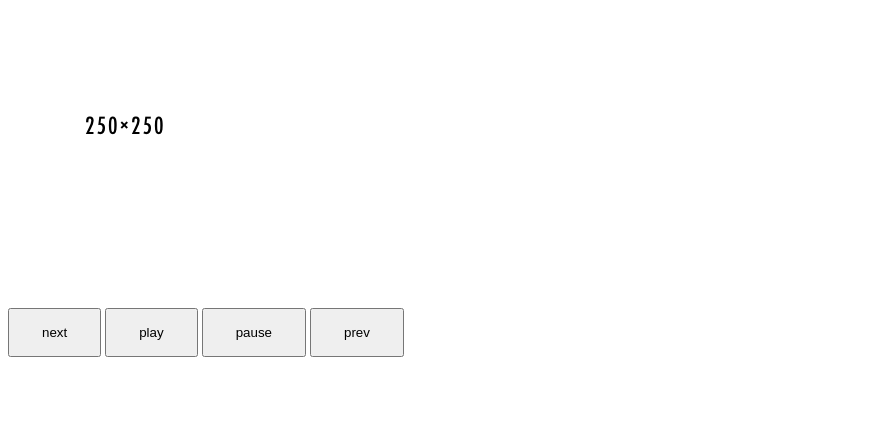
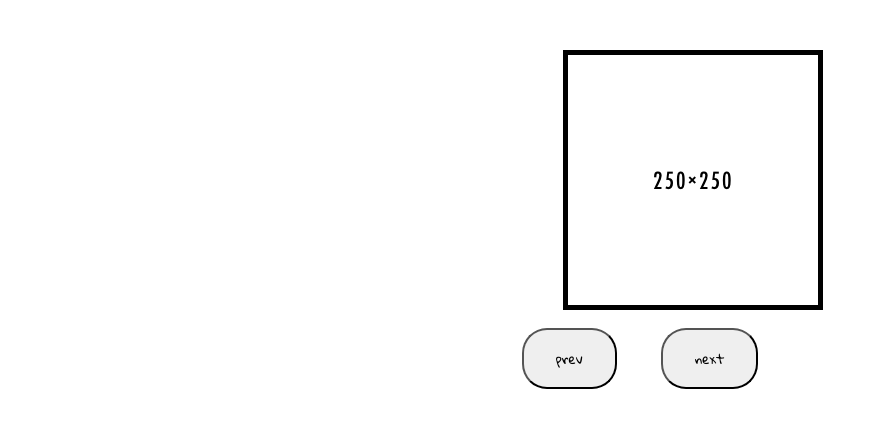
Before and after one commit to divine-devoir/imageslider, a plain HTML site: page index.html in a window 1280 px wide. Shown: the whole page, without its empty margins (0-878 px from the left). Drawn offline with nearby package versions, Linux system fonts and the light colour scheme.

Commit message:
some style added

```diff
--- a/index.html
+++ b/index.html
@@ -1,8 +1,10 @@
 <html>
   <head>
     <link rel="stylesheet" href="stylesheets/main.css">
+      <link href="https://fonts.googleapis.com/css?family=Gloria+Hallelujah" rel="stylesheet">
     <script src="https://ajax.googleapis.com/ajax/libs/jquery/2.2.0/jquery.js"></script>
     <script src="js/main.js"></script>
+
   </head>
   <body>
     <div class="slideshow">
@@ -13,10 +15,10 @@
               <img src="img/placehold5.png">
         </div>
       <div class="slideshow-buttons">
+        <button class="js-prev">prev</button>
         <button class="js-next">next</button>
-        <button class="js-play">play</button>
-        <button class="js-pause">pause</button>
-        <button class="js-prev">prev</button>
+
+
       </div>
 
     </body>
--- a/js/main.js
+++ b/js/main.js
@@ -57,14 +57,7 @@ $(".js-next").on('click', function(){
       doSlides('prev');
     });
   //click to play set interval
-$(".js-play").on('click', function(){
-    play = setInterval(function(){
-           doSlides('next'); }, 2000);
-});
-    //pause button
 
-  $('.js-pause').on('click', function(){
-    clearInterval(play) })
 
 
 })
--- a/stylesheets/main.scss
+++ b/stylesheets/main.scss
@@ -1,14 +1,29 @@
 .slideshow{
   height:300px;
+
+
   img{
     display:none;
     position:absolute;
-    top:0;
-    left:0;
+    top:50px;
+    left:44%;
+    border:5px solid black;
   }
 }
 .slideshow-buttons{
+
   button{
     padding:15px 32px;
+    font-family: 'Gloria Hallelujah', cursive;
+    border-radius: 25px;
+    margin: 20px;
+
+
+  }
+  button:hover{
+    opacity: .5;
   }
 }
+body{
+  text-align: center!important;
+}
```
Also changed, not shown: stylesheets/main.css, 1 other file.
